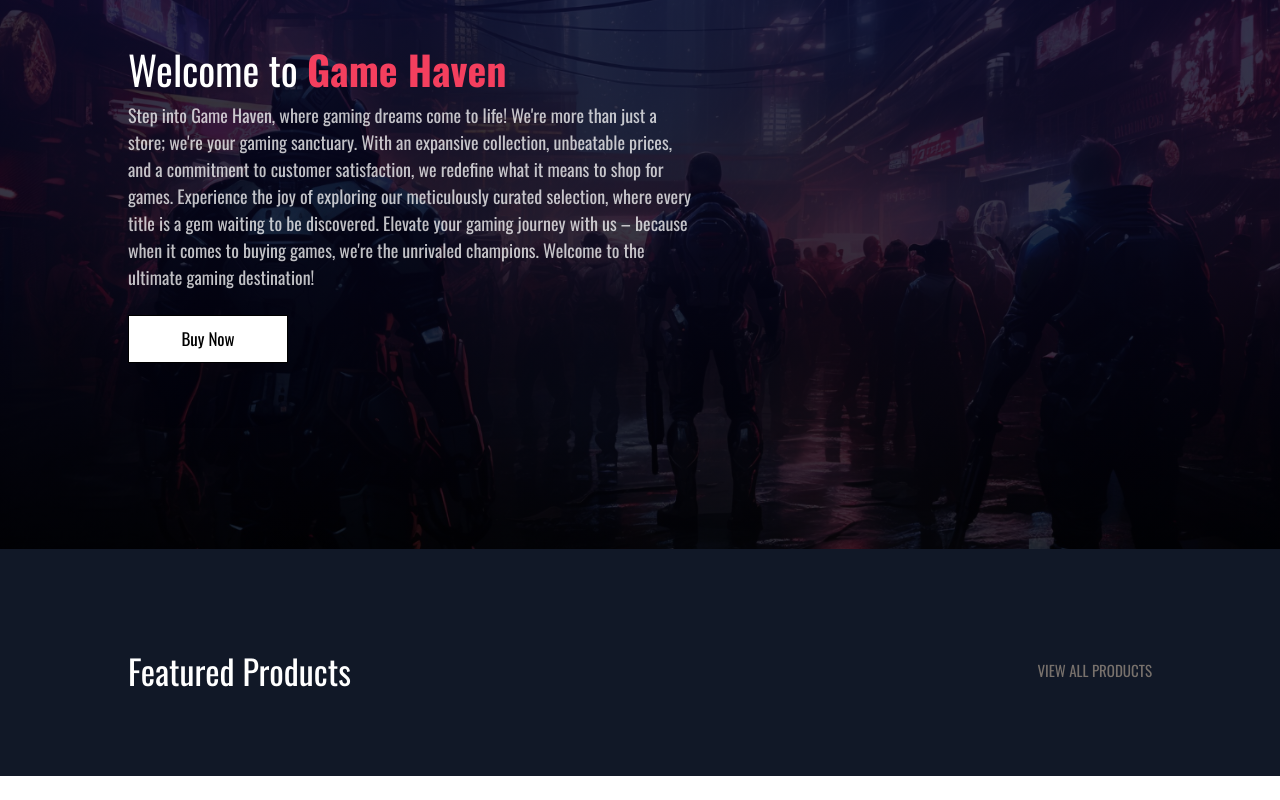
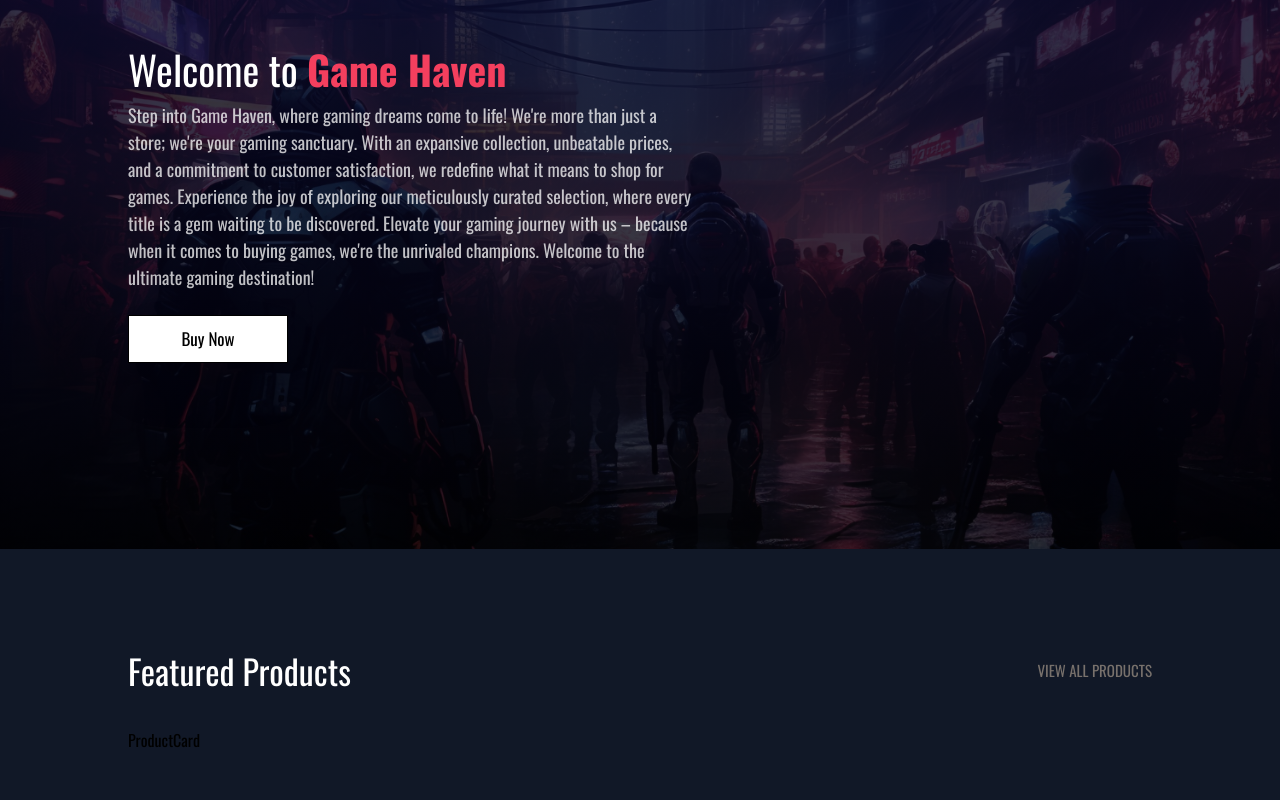
Before and after one commit to Zavista/game-store, a Next.js app: page / in a window 1280 px wide. Shown: the part 251-1051 px from the top of the page. Before the commit the page ends 1027 px from the top, so only its background shows below. Built offline with nearby package versions, Linux system fonts and the light colour scheme.

Commit message:
Create and import ProductCard

```diff
--- a/components/FeaturedProductSlider.tsx
+++ b/components/FeaturedProductSlider.tsx
@@ -1,5 +1,6 @@
 import React from 'react'
 import Carousel from "react-multi-carousel";
+import ProductCard from './ProductCard';
 
 const responsive = {
   desktop: {
@@ -32,7 +33,7 @@ const FeaturedProductSlider = () => {
     itemClass='item'
     >
       <div>
-
+        <ProductCard></ProductCard>
       </div>
     </Carousel>
   )
--- /dev/null
+++ b/components/ProductCard.tsx
@@ -0,0 +1,9 @@
+import React from 'react'
+
+const ProductCard = () => {
+  return (
+    <div>ProductCard</div>
+  )
+}
+
+export default ProductCard
```
